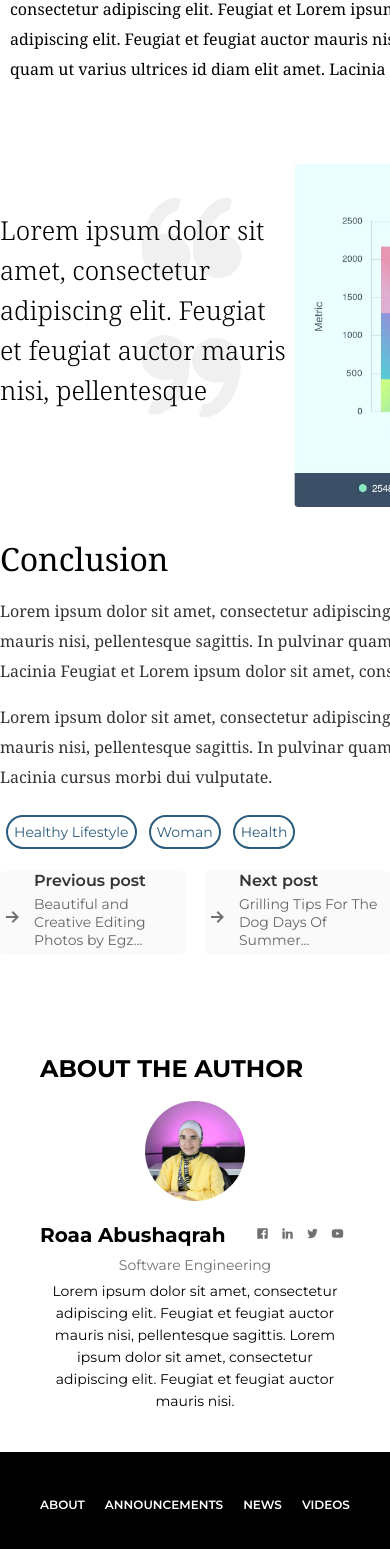
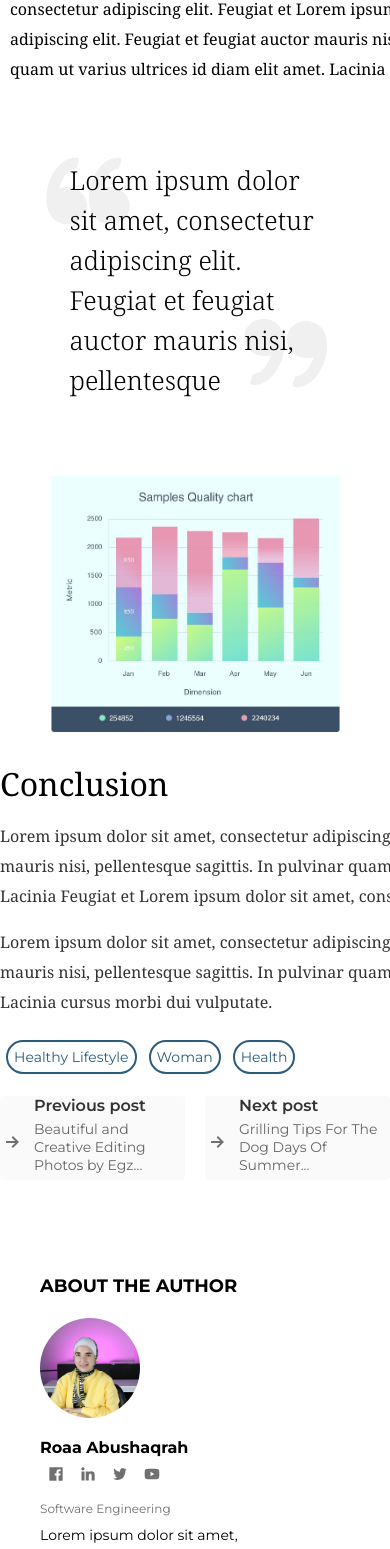
Before and after one commit to RoaaTareq/Blog-task, a React app: page / in a window 390 px wide. Shown: the part 4657-6206 px from the top of the page. Built offline with nearby package versions, Linux system fonts and the light colour scheme.

Commit message:
all blog

```diff
--- a/src/styles/Footer.scss
+++ b/src/styles/Footer.scss
@@ -108,7 +108,13 @@
             font-size: 12px;
         }
     }
+    @media (max-width: 600px) {
 
+            .footer .footer__list {
+
+                flex-direction: column;
+            }
+    }
     @media (max-width: 480px) {
         .footer__container {
             width: 95%;
--- a/src/styles/author.scss
+++ b/src/styles/author.scss
@@ -94,41 +94,24 @@
 
 
 
-@media (max-width: 768px) {
+@media (max-width: 600px) {
+  .author__content {
+   align-items: flex-start;
+  }
   .author__social-media {
-    gap: 10px;
-  }
+    display: flex;
+
+    align-items: flex-start;
+    justify-content: flex-start;
+    flex-direction: column;
 }
+.author__bio{
+  width: 274px;
+}
+.author__title{
+font-size: 18px;
 
-.author__social-icon {
-  width: 32px;
-  height: 32px;
-  object-fit: contain;
+
+
 }
-
-@media (max-width: 768px) {
-  .author__title {
-    font-size: 24px;
-  }
-
-  .author__info {
-    text-align: center;
-  }
-
-  .author__name {
-    font-size: 20px;
-  }
-
-  .author__position {
-    font-size: 14px;
-  }
-
-  .author__bio {
-    font-size: 14px;
-  }
-
-  .author__social-icon {
-    width: 25px;
-    height: 25px;
-  }
 }
--- a/src/styles/chart.scss
+++ b/src/styles/chart.scss
@@ -19,8 +19,8 @@
     left: 22%;
     z-index: -1;
     transform: translate(38%, -5%);
+  }
 
-    }
   &__quote-icon {
     width: 120px;
     height: 120px;
@@ -29,8 +29,6 @@
     z-index: -1;
     transform: translate(9%, -111%);
     rotate: 183deg;
-
-
   }
 
   &__quote-text {
@@ -40,8 +38,6 @@
     width: 294px;
     text-align: left;
     font-family: "Noto Serif", serif;
-
-
   }
 
   &__chart {
@@ -52,6 +48,63 @@
 
   &__chart-image {
     width: 387px; // Makes sure the chart image takes the full width
+  }
+
+  // Mobile and Tablet Media Queries
+  @media (max-width: 768px) { // Tablet and mobile
+    &__quote-text {
+      font-size: 22px;
+      width: 90%; // Makes the text width more flexible on small screens
+      text-align: center; // Centers text on smaller screens
+    }
+
+    &__chart-image {
+      width: 100%; // Ensures the chart image is responsive on smaller screens
+    }
+
+    &__quote-iconone,
+    &__quote-icon {
+      width: 100px;
+      height: 100px;
+      left: 30%;
+      transform: translate(30%, -5%);
+    }
+  }
+
+  @media (max-width: 600px) { // Mobile
+    &__quote-text {
+      font-size: 26px; // Smaller text size for mobile
+      width: 251px;
+      font-weight: 300;
+      line-height: 40px;
+      text-align: left;
+       // Ensures the text width fits well on mobile
+    }
+    &__quote-section {
+flex-direction: column;
+    }
+
+    &__quote-iconone {
+      left: 2%;
+      transform: translate(30%, 7%);
+  }
+    &__quote-icon {
+      width: 100px;
+      height: 100px;
+      left: 75%;
+      transform: translate(49%, -172%);
 
   }
+
+
+    &__chart {
+      flex-direction: column; // Stacks the chart on mobile for better layout
+      align-items: center; // Centers the chart on the screen
     }
+
+    &__chart-image {
+      width: 289px; // Ensures the chart image doesn't overflow on mobile screens
+    }
+  }
+
+}
```
Lines whose indentation alone changed are shown as unchanged.
